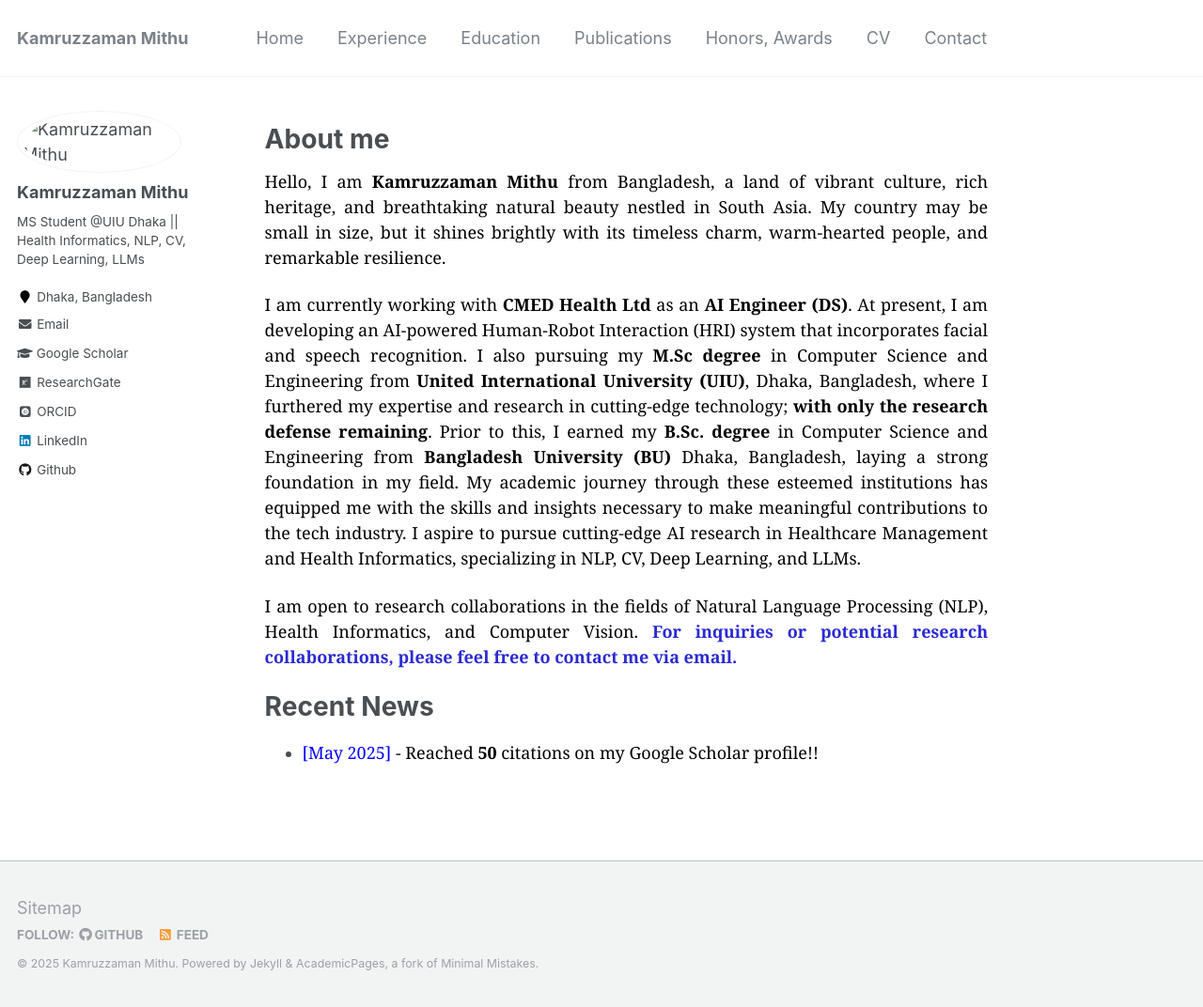
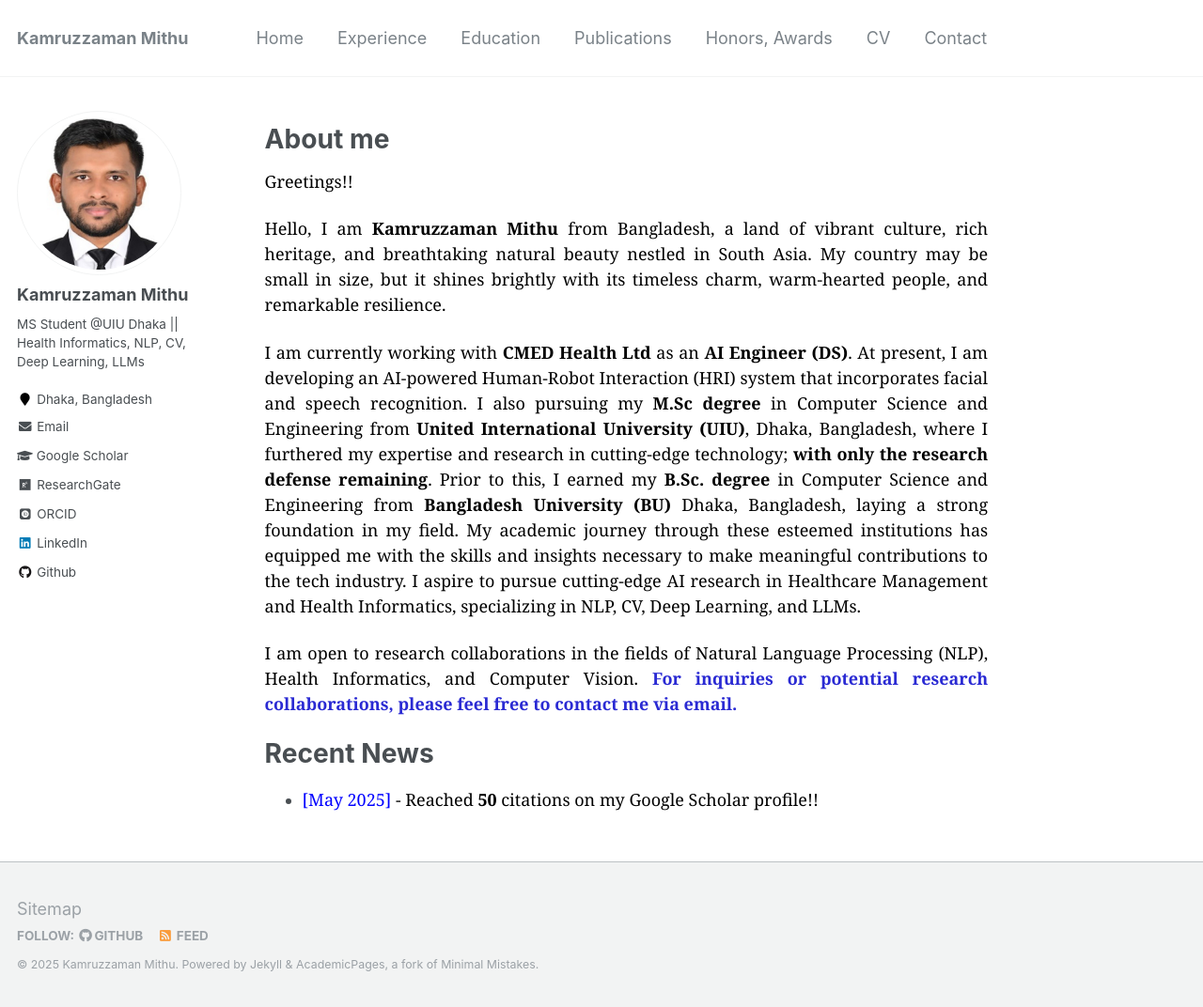
Before and after one commit to kmithuiu/kmithuiu.github.io, a Jekyll site: the page built from _pages/about.md, in a window 1280 px wide and 1072 px high. Shown: the whole window at 94% size. Built offline with Jekyll 4.4.1, drawn with Linux system fonts in a browser that asks for light colours; some web fonts are replaced.

Commit message:
Profile Picture addition

```diff
--- a/_config.yml
+++ b/_config.yml
@@ -1,8 +1,8 @@
 # Welcome to Jekyll!
 #
-# This config file is meant for settings that affect your entire site, values
+# This config file is meant for settings that affect your entire site, values.
 # which you are expected to set up once and rarely need to edit after that.
-# For technical reasons, this file is *NOT* reloaded automatically when you use
+# For technical reasons, this file is *NOT* reloaded automatically when you use.
 # `jekyll serve`. If you change this file, please restart the server process.
 
 # Site Settings
@@ -62,7 +62,7 @@ facebook:
   username               :
   app_id                 :
   publisher              :
-og_image                 : "images/kmithu_uiu.jpg" # Open Graph/Twitter default site image
+og_image                 : "kmithu_uiu.png" # Open Graph/Twitter default site image
 # For specifying social profiles
 # - https://developers.google.com/structured-data/customize/social-profiles
 social:
@@ -81,7 +81,7 @@ analytics:
 # Site Author
 author:
   name             : "Kamruzzaman Mithu"
-  avatar           : "images/kmithu_uiu.png"
+  avatar           : "kmithu_uiu.png"
   bio              : "MS Student @UIU Dhaka || Health Informatics, NLP, CV, Deep Learning, LLMs"
   location         : "Dhaka, Bangladesh"
   employer         :
--- a/_pages/about.md
+++ b/_pages/about.md
@@ -10,7 +10,7 @@ redirect_from:
 
 # About me
 
-<!-- <p style="text-align:justify; color:black; font-family:Georgia"> Greetings!!</p> -->
+<p style="text-align:justify; color:black; font-family:Georgia"> Greetings!!</p>
 
 
 <p style="text-align:justify; color:black; font-family:Georgia">Hello, I am <b>Kamruzzaman Mithu</b> from Bangladesh, a land of vibrant culture, rich heritage, and breathtaking natural beauty nestled in South Asia. My country may be small in size, but it shines brightly with its timeless charm, warm-hearted people, and remarkable resilience. </p>
```
